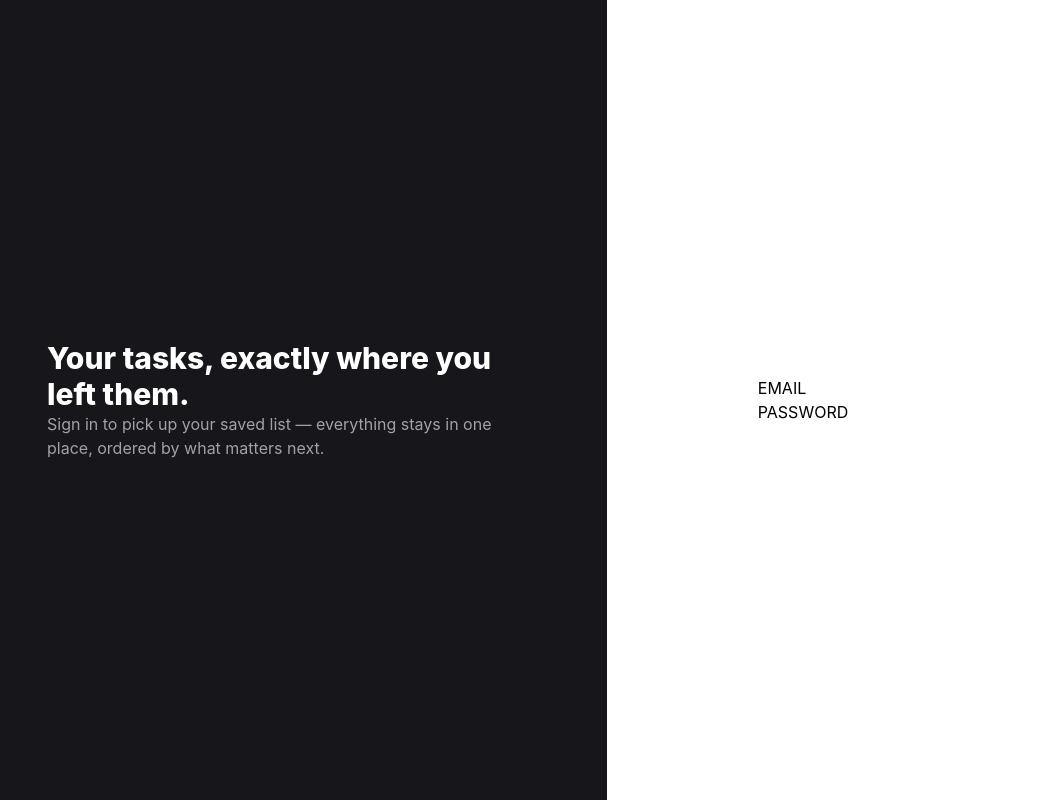
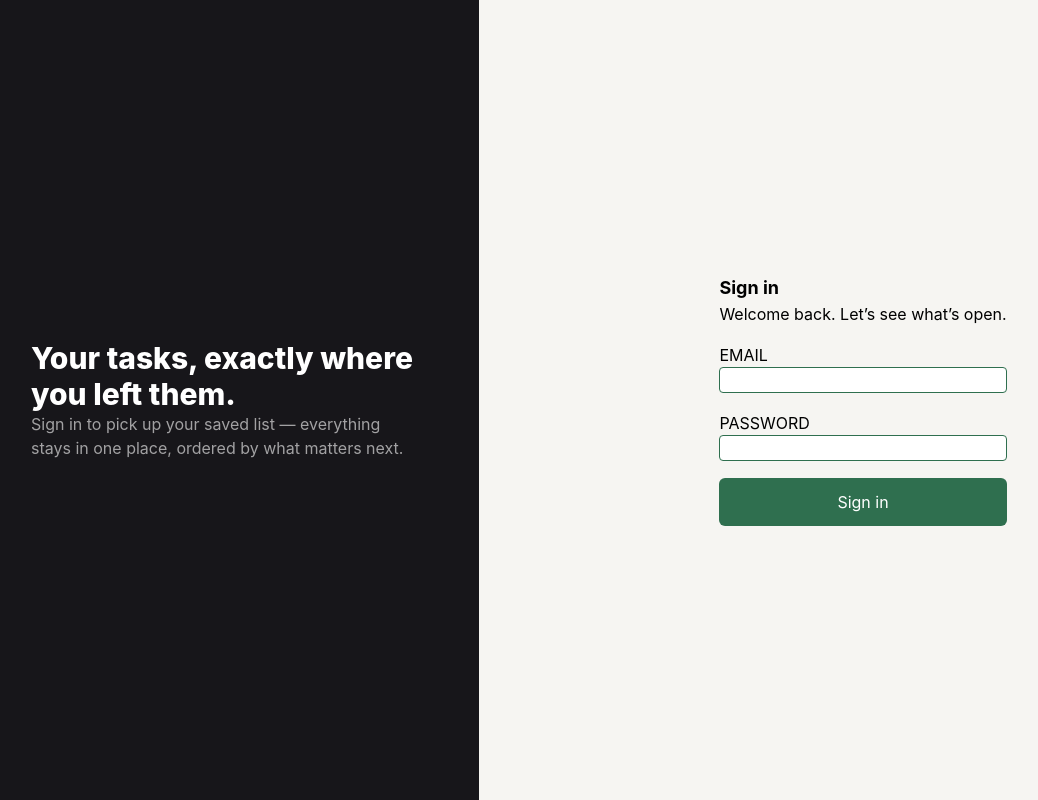
Before and after one commit to aboodJS/todo-frontend, a Vue app: page / in a window 1280 px wide. Shown: the whole page, without its empty margins (33-1071 px from the left). Built offline with nearby package versions, Linux system fonts and the light colour scheme.

Commit message:
added more styling

```diff
--- a/src/pages/Home.vue
+++ b/src/pages/Home.vue
@@ -1,7 +1,7 @@
 <template>
   <main class="flex">
     <section
-      class="w-2/4 h-screen grid content-evenly justify-center text-white bg-[#17161a]"
+      class="w-2/5 h-screen grid content-evenly justify-center text-white bg-[#17161a]"
     >
       <div class="grid">
         <h1 class="font-extrabold text-3xl w-3/4 justify-self-center">
@@ -13,16 +13,36 @@
         </p>
       </div>
     </section>
-    <section class="w-2/4 h-screen grid content-evenly justify-center">
-      <form action="">
-        <div>
+    <section
+      class="w-3/5 h-screen grid content-evenly justify-center bg-[#f6f5f2]"
+    >
+      <form class="grid h-72 content-evenly" action="">
+        <div class="grid">
+          <h3 class="text-lg font-bold">Sign in</h3>
+          <p>Welcome back. Let’s see what’s open.</p>
+        </div>
+        <div class="grid">
           <label for="email">EMAIL</label>
-          <input type="email" name="email" />
+          <input
+            class="bg-[#ffffff] border rounded-sm border-[#2f6f4f]"
+            type="email"
+            name="email"
+          />
         </div>
-        <div>
+        <div class="grid">
           <label for="passwd">PASSWORD</label>
-          <input type="password" name="passwd" id="" />
+          <input
+            class="bg-[#ffffff] border rounded-sm border-[#2f6f4f]"
+            type="password"
+            name="passwd"
+            id=""
+          />
         </div>
+        <input
+          class="bg-[#2f6f4f] text-white rounded-md py-3"
+          type="submit"
+          value="Sign in"
+        />
       </form>
     </section>
   </main>
```
